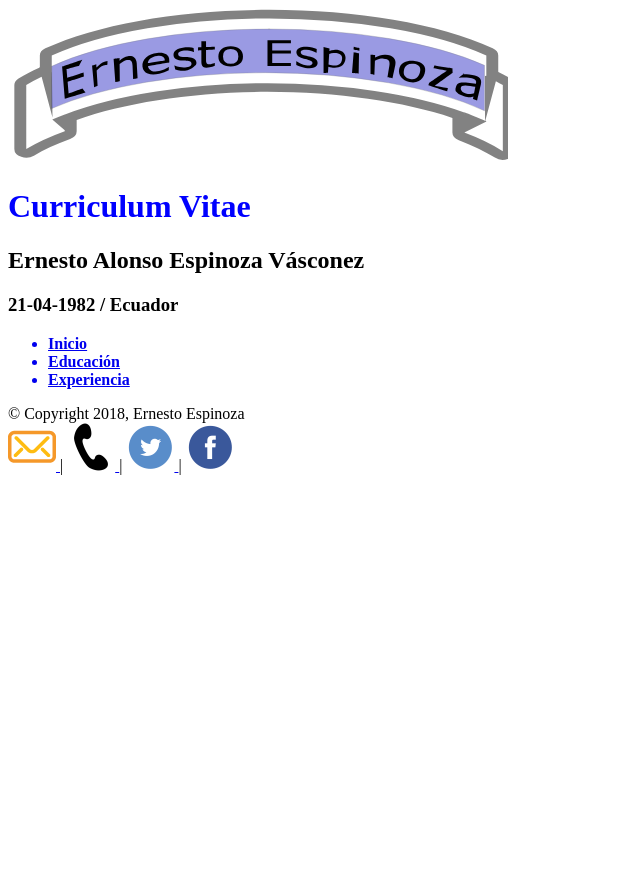
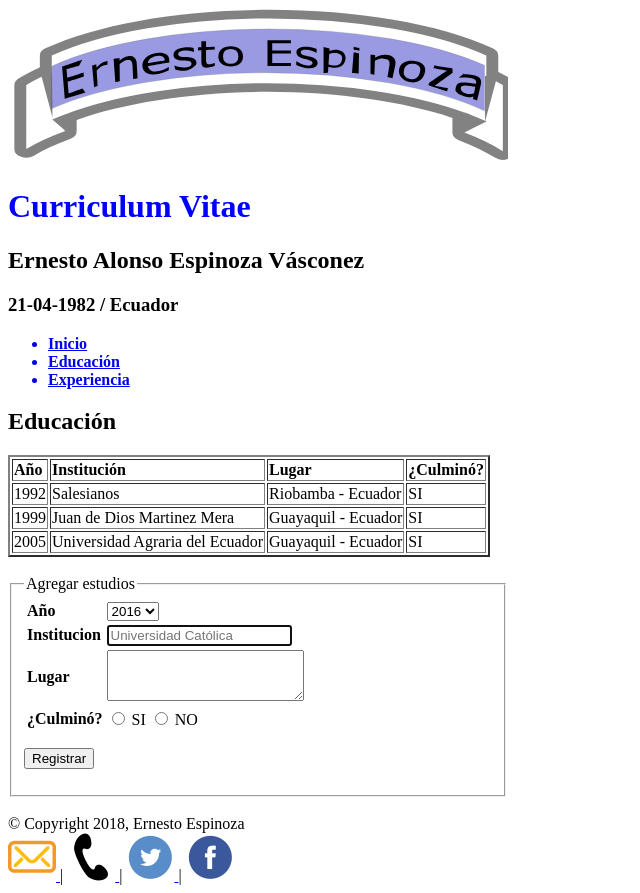
Before and after one commit to ErnestoEspinozaV/NextU, a plain HTML site: page educacion.html in a window 1280 px wide. Shown: the whole page, without its empty margins (0-640 px from the left). Before the commit the page ends 800 px from the top, so only its background shows below. Drawn offline with Linux system fonts and the light colour scheme.

Commit message:
Diseño completo de la ficha de educación

```diff
--- a/educacion.html
+++ b/educacion.html
@@ -21,8 +21,97 @@
       <a href="../NextU/experiencia.html">
         <strong><li>Experiencia</li></strong>
       </a>
+    </ul>
 
-    </ul>
+    <h2>Educación</h2>
+    <table border="2",cellpading=0,cellspacing=0>
+      <thead>
+        <tr>
+          <td><strong>Año</strong></td>
+          <td><strong>Institución</strong></td>
+          <td><strong>Lugar</strong></td>
+          <td><strong>¿Culminó?</strong></td>
+        </tr>
+      </thead>
+      <tbody>
+        <tr>
+          <td>1992</td>
+          <td>Salesianos</td>
+          <td>Riobamba - Ecuador</td>
+          <td>SI</td>
+        </tr>
+        <tr>
+          <td>1999</td>
+          <td>Juan de Dios Martinez Mera</td>
+          <td>Guayaquil - Ecuador</td>
+          <td>SI</td>
+        </tr>
+        <tr>
+          <td>2005</td>
+          <td>Universidad Agraria del Ecuador</td>
+          <td>Guayaquil - Ecuador</td>
+          <td>SI</td>
+        </tr>
+      </tbody>
+    </table>
+    <br>
+    <form action="" autocomplete="on" name="Estudios" style="width:500px">
+      <fieldset>
+        <legend>Agregar estudios</legend>
+        <table>
+          <tr>
+            <td>
+              <strong>
+                <label for="anios">Año</label>
+              </strong>
+            </td>
+            <td>
+              <select name="anios">
+          			<option value="1">2016</option>
+          			<option value="1">2017</option>
+          			<option value="1">2018</option>
+          		</select>
+            </td>
+          </tr>
+          <tr>
+            <td>
+              <strong>
+                <label for="institucion">Institucion</label>
+              </strong>
+            </td>
+            <td>
+              <input type="text" name="institucion" placeholder="Universidad Católica" autofocus required>
+            </td>
+          </tr>
+          <tr>
+            <td>
+              <strong>
+                <label for="lugar">Lugar</label>
+              </strong>
+            </td>
+            <td>
+              <textarea name="lugar" id="" cols="22" rows="3" required></textarea>
+            </td>
+          </tr>
+          <tr>
+            <td>
+              <strong>
+                <label for="culmino">¿Culminó?</label>
+              </strong>
+            </td>
+            <td>
+              <input type="radio" name="culmino" required> SI
+          		<input type="radio" name="culmino" required> NO
+            </td>
+          </tr>
+        </table>
+        <p>
+          <input type="submit" value="Registrar">
+        </p>
+      </fieldset>
+    </form>
+    <br>
+
   </body>
   <footer>
     &copy; Copyright 2018, Ernesto Espinoza
```
